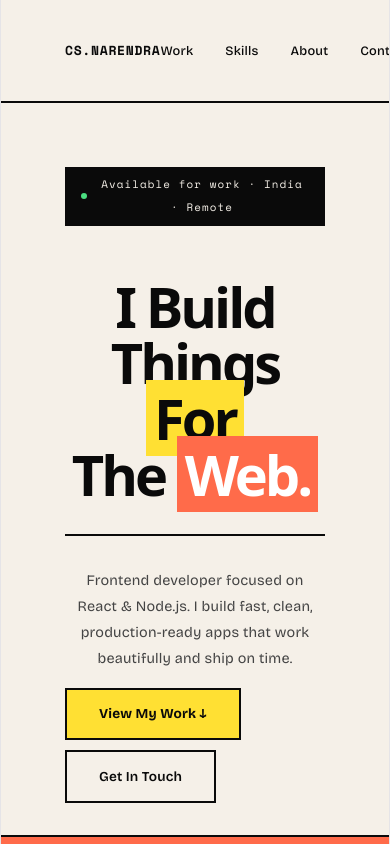
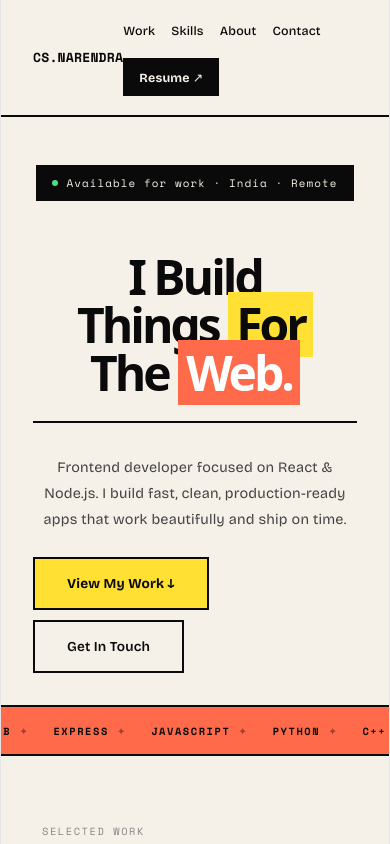
Before and after one commit to Friday369/my-portfolio, a React (Vite) app: page / in a window 390 px wide. Built offline with nearby package versions, Linux system fonts and the light colour scheme.

Commit message:
fixed full width mobile responsive

```diff
--- a/src/components/About.jsx
+++ b/src/components/About.jsx
@@ -27,13 +27,13 @@ export default function About() {
 }
 
 const s = {
-  section: { margin: '0 auto', padding: '5rem 4rem', display: 'grid', gridTemplateColumns: '1fr 1fr', gap: '4rem', alignItems: 'start' },
+  section: { width: '100%', padding: '4rem 2rem', display: 'grid', gridTemplateColumns: '1fr 1fr', gap: '3rem', alignItems: 'start' },
   left: {},
-  title: { fontSize: '2.5rem', fontWeight: 800, color: '#0a0a0a', letterSpacing: '-1.5px', lineHeight: 1.05, marginBottom: '1.2rem' },
+  title: { fontSize: 'clamp(1.8rem, 5vw, 2.5rem)', fontWeight: 800, color: '#0a0a0a', letterSpacing: '-1px', lineHeight: 1.1, marginBottom: '1.2rem' },
   highlight: { background: '#ff6b4a', color: '#fff', padding: '0 6px' },
   text: { fontSize: '0.85rem', color: '#555', lineHeight: 2 },
-  facts: { display: 'flex', flexDirection: 'column', gap: 0, border: '2px solid #0a0a0a' },
-  fact: { display: 'flex', justifyContent: 'space-between', alignItems: 'center', padding: '1rem 1.2rem', borderBottom: '2px solid #0a0a0a' },
-  factLabel: { fontFamily: "'Space Mono', monospace", fontSize: '0.62rem', letterSpacing: '0.1em', textTransform: 'uppercase', opacity: 0.6 },
+  facts: { display: 'flex', flexDirection: 'column', border: '2px solid #0a0a0a' },
+  fact: { display: 'flex', justifyContent: 'space-between', alignItems: 'center', padding: '0.9rem 1rem', borderBottom: '2px solid #0a0a0a', flexWrap: 'wrap', gap: '0.5rem' },
+  factLabel: { fontFamily: "'Space Mono', monospace", fontSize: '0.6rem', letterSpacing: '0.1em', textTransform: 'uppercase', opacity: 0.6 },
   factVal: { fontSize: '0.82rem', fontWeight: 600 },
 }
--- a/src/components/Contact.jsx
+++ b/src/components/Contact.jsx
@@ -10,7 +10,6 @@ export default function Contact() {
 
   return (
     <section id="contact" style={s.section}>
-      <div style={s.inner}>
       <h2 style={s.title}>Let's Work<br />Together.</h2>
       <p style={s.sub}>// Open to internships, junior roles & freelance work</p>
       <div style={s.grid}>
@@ -41,23 +40,21 @@ export default function Contact() {
           ))}
         </div>
       </div>
-      </div>
     </section>
   )
 }
 
 const s = {
-  section: { background: '#ffe033', borderTop: '2px solid #0a0a0a', padding: '5rem 4rem' },
-  inner: { margin: '0 auto' },
-  title: { fontSize: 'clamp(3rem, 8vw, 6rem)', fontWeight: 800, color: '#0a0a0a', letterSpacing: '-3px', lineHeight: 0.95, marginBottom: '0.8rem' },
-  sub: { fontFamily: "'Space Mono', monospace", fontSize: '0.72rem', color: '#555', marginBottom: '3rem', letterSpacing: '0.05em' },
-  grid: { display: 'grid', gridTemplateColumns: '1fr 1fr', gap: '3rem' },
-  input: { width: '100%', background: '#fff', border: '2px solid #0a0a0a', color: '#0a0a0a', fontFamily: "'Bricolage Grotesque', sans-serif", fontSize: '0.88rem', padding: '0.8rem 1rem', outline: 'none', marginBottom: '10px', boxSizing: 'border-box' },
-  textarea: { resize: 'none', minHeight: '100px', display: 'block' },
-  btn: { width: '100%', background: '#0a0a0a', color: '#ffe033', border: 'none', padding: '0.9rem 2rem', fontSize: '0.85rem', fontFamily: "'Bricolage Grotesque', sans-serif", fontWeight: 700, cursor: 'pointer', marginTop: '6px' },
-  success: { color: '#166534', background: '#f0fdf4', border: '1px solid #bbf7d0', padding: '1rem', borderRadius: '4px', fontSize: '0.9rem' },
+  section: { background: '#ffe033', borderTop: '2px solid #0a0a0a', padding: '4rem 2rem', width: '100%' },
+  title: { fontSize: 'clamp(2.5rem, 8vw, 6rem)', fontWeight: 800, color: '#0a0a0a', letterSpacing: '-3px', lineHeight: 0.95, marginBottom: '0.8rem' },
+  sub: { fontFamily: "'Space Mono', monospace", fontSize: '0.72rem', color: '#555', marginBottom: '2.5rem', letterSpacing: '0.05em' },
+  grid: { display: 'grid', gridTemplateColumns: '1fr 1fr', gap: '2rem' },
+  input: { width: '100%', background: '#fff', border: '2px solid #0a0a0a', color: '#0a0a0a', fontSize: '0.88rem', padding: '0.8rem 1rem', outline: 'none', marginBottom: '10px', boxSizing: 'border-box', display: 'block' },
+  textarea: { resize: 'none', minHeight: '100px' },
+  btn: { width: '100%', background: '#0a0a0a', color: '#ffe033', border: 'none', padding: '0.9rem 2rem', fontSize: '0.85rem', fontWeight: 700, cursor: 'pointer', marginTop: '6px' },
+  success: { color: '#166534', background: '#f0fdf4', border: '1px solid #bbf7d0', padding: '1rem', fontSize: '0.9rem' },
   info: { display: 'flex', flexDirection: 'column' },
-  infoRow: { display: 'flex', justifyContent: 'space-between', alignItems: 'center', padding: '1rem 0', borderBottom: '2px solid rgba(0,0,0,0.1)' },
+  infoRow: { display: 'flex', justifyContent: 'space-between', alignItems: 'center', padding: '0.9rem 0', borderBottom: '2px solid rgba(0,0,0,0.1)', flexWrap: 'wrap', gap: '0.5rem' },
   infoLabel: { fontFamily: "'Space Mono', monospace", fontSize: '0.6rem', color: '#888', letterSpacing: '0.15em', textTransform: 'uppercase' },
   infoVal: { fontSize: '0.82rem', color: '#0a0a0a', fontWeight: 600 },
 }
--- a/src/components/Hero.jsx
+++ b/src/components/Hero.jsx
@@ -22,15 +22,15 @@ export default function Hero() {
 }
 
 const s = {
-  hero: { padding: '4rem 4rem 0', margin: '0 auto' },
+  hero: { padding: '3rem 2rem 0', width: '100%' },
   tag: { display: 'inline-flex', alignItems: 'center', gap: '8px', background: '#0a0a0a', color: '#f5f0e8', fontFamily: "'Space Mono', monospace", fontSize: '0.68rem', padding: '0.4rem 1rem', marginBottom: '2rem', letterSpacing: '0.1em' },
   dot: { width: '6px', height: '6px', borderRadius: '50%', background: '#4ade80', display: 'inline-block', flexShrink: 0 },
-  title: { fontSize: 'clamp(3.5rem, 9vw, 7rem)', fontWeight: 800, lineHeight: 1.0, letterSpacing: '-3px', color: '#0a0a0a', marginBottom: '1rem' },
+  title: { fontSize: 'clamp(3rem, 12vw, 9rem)', fontWeight: 800, lineHeight: 1.0, letterSpacing: '-3px', color: '#0a0a0a', marginBottom: '1rem' },
   yellow: { background: '#ffe033', padding: '0 8px' },
   coral: { background: '#ff6b4a', color: '#fff', padding: '0 8px' },
-  bottom: { display: 'flex', justifyContent: 'space-between', alignItems: 'flex-end', padding: '2rem 0', borderTop: '2px solid #0a0a0a', marginTop: '2rem', flexWrap: 'wrap', gap: '1rem' },
-  desc: { fontSize: '0.9rem', color: '#444', lineHeight: 1.8, maxWidth: '380px', fontWeight: 400 },
+  bottom: { display: 'flex', flexDirection: 'column', gap: '1.5rem', padding: '2rem 0', borderTop: '2px solid #0a0a0a', marginTop: '1.5rem' },
+  desc: { fontSize: '0.9rem', color: '#444', lineHeight: 1.8, fontWeight: 400 },
   btns: { display: 'flex', gap: '10px', flexWrap: 'wrap' },
-  btnA: { background: '#ffe033', color: '#0a0a0a', border: '2px solid #0a0a0a', padding: '0.8rem 2rem', fontSize: '0.85rem', fontFamily: "'Bricolage Grotesque', sans-serif", fontWeight: 700, cursor: 'pointer', textDecoration: 'none' },
-  btnB: { background: 'transparent', color: '#0a0a0a', border: '2px solid #0a0a0a', padding: '0.8rem 2rem', fontSize: '0.85rem', fontFamily: "'Bricolage Grotesque', sans-serif", fontWeight: 600, cursor: 'pointer', textDecoration: 'none' },
+  btnA: { background: '#ffe033', color: '#0a0a0a', border: '2px solid #0a0a0a', padding: '0.8rem 2rem', fontSize: '0.85rem', fontWeight: 700, cursor: 'pointer', textDecoration: 'none', display: 'inline-block' },
+  btnB: { background: 'transparent', color: '#0a0a0a', border: '2px solid #0a0a0a', padding: '0.8rem 2rem', fontSize: '0.85rem', fontWeight: 600, cursor: 'pointer', textDecoration: 'none', display: 'inline-block' },
 }
--- a/src/components/Navbar.jsx
+++ b/src/components/Navbar.jsx
@@ -14,9 +14,9 @@ export default function Navbar() {
 }
 
 const s = {
-  nav: { display: 'flex', justifyContent: 'space-between', alignItems: 'center', padding: '1.2rem 4rem', background: 'rgba(245,240,232,0.97)', borderBottom: '2px solid #0a0a0a', position: 'sticky', top: 0, zIndex: 100, backdropFilter: 'blur(10px)', width: '100%', boxSizing: 'border-box' },
-  logo: { fontFamily: "'Space Mono', monospace", fontSize: '0.82rem', fontWeight: 700, color: '#0a0a0a', letterSpacing: '0.05em' },
-  links: { display: 'flex', gap: '2rem', alignItems: 'center' },
-  link: { fontSize: '0.8rem', color: '#0a0a0a', textDecoration: 'none', fontWeight: 500 },
-  btn: { background: '#0a0a0a', color: '#f5f0e8', border: 'none', padding: '0.5rem 1.4rem', fontSize: '0.8rem', fontFamily: "'Bricolage Grotesque', sans-serif", fontWeight: 700, cursor: 'pointer', textDecoration: 'none' },
+  nav: { display: 'flex', justifyContent: 'space-between', alignItems: 'center', padding: '1.2rem 2rem', background: 'rgba(245,240,232,0.97)', borderBottom: '2px solid #0a0a0a', position: 'sticky', top: 0, zIndex: 100, backdropFilter: 'blur(10px)', width: '100%' },
+  logo: { fontFamily: "'Space Mono', monospace", fontSize: '0.82rem', fontWeight: 700, color: '#0a0a0a' },
+  links: { display: 'flex', gap: '1rem', alignItems: 'center', flexWrap: 'wrap' },
+  link: { fontSize: '0.78rem', color: '#0a0a0a', textDecoration: 'none', fontWeight: 500 },
+  btn: { background: '#0a0a0a', color: '#f5f0e8', padding: '0.45rem 1rem', fontSize: '0.78rem', fontWeight: 700, cursor: 'pointer', textDecoration: 'none' },
 }
--- a/src/components/Projects.jsx
+++ b/src/components/Projects.jsx
@@ -39,12 +39,16 @@ export default function Projects() {
             <div style={s.stack}>
               {p.stack.map(t => <span key={t} style={s.tag}>{t}</span>)}
             </div>
+            <div style={s.mobileLinks}>
+              <a href={p.live} target="_blank" rel="noreferrer" style={s.linkMain}>Live ↗</a>
+              <a href={p.github} target="_blank" rel="noreferrer" style={s.linkSec}>GitHub ↗</a>
+            </div>
           </div>
           <div style={{ ...s.side, background: p.color }}>
             <span style={s.year}>{p.year}</span>
             <div style={s.links}>
               <a href={p.live} target="_blank" rel="noreferrer" style={s.linkMain}>Live ↗</a>
-              <a href={p.github} target="_blank" rel="noreferrer" style={s.link}>GitHub ↗</a>
+              <a href={p.github} target="_blank" rel="noreferrer" style={s.linkSec}>GitHub ↗</a>
             </div>
           </div>
         </div>
@@ -54,23 +58,24 @@ export default function Projects() {
 }
 
 const s = {
-  section: { margin: '0 auto', padding: '5rem 4rem' },
-  header: { display: 'flex', justifyContent: 'space-between', alignItems: 'flex-end', marginBottom: '2.5rem', paddingBottom: '1rem', borderBottom: '2px solid #0a0a0a' },
+  section: { width: '100%', padding: '4rem 2rem' },
+  header: { display: 'flex', justifyContent: 'space-between', alignItems: 'flex-end', marginBottom: '2rem', paddingBottom: '1rem', borderBottom: '2px solid #0a0a0a' },
   label: { fontFamily: "'Space Mono', monospace", fontSize: '0.65rem', color: '#888', letterSpacing: '0.15em', textTransform: 'uppercase', marginBottom: '0.4rem' },
   title: { fontSize: '2rem', fontWeight: 800, color: '#0a0a0a', letterSpacing: '-1px' },
-  bigNum: { fontSize: '3.5rem', fontWeight: 800, color: '#e8e3db', letterSpacing: '-2px' },
-  project: { border: '2px solid #0a0a0a', marginBottom: '12px', display: 'grid', gridTemplateColumns: '1fr auto' },
-  body: { padding: '2rem' },
-  top: { display: 'flex', alignItems: 'center', gap: '12px', marginBottom: '0.8rem' },
+  bigNum: { fontSize: '3rem', fontWeight: 800, color: '#e8e3db', letterSpacing: '-2px' },
+  project: { border: '2px solid #0a0a0a', marginBottom: '12px', display: 'flex', flexWrap: 'wrap' },
+  body: { padding: '1.5rem', flex: 1, minWidth: 0 },
+  top: { display: 'flex', alignItems: 'center', gap: '10px', marginBottom: '0.8rem', flexWrap: 'wrap' },
   idx: { fontFamily: "'Space Mono', monospace", fontSize: '0.65rem', color: '#888' },
-  name: { fontSize: '1.5rem', fontWeight: 800, color: '#0a0a0a', letterSpacing: '-0.5px' },
+  name: { fontSize: '1.3rem', fontWeight: 800, color: '#0a0a0a', letterSpacing: '-0.5px' },
   badge: { fontFamily: "'Space Mono', monospace", fontSize: '0.6rem', background: '#4ade80', color: '#0a0a0a', padding: '0.2rem 0.6rem', fontWeight: 700, border: '1px solid #0a0a0a' },
-  desc: { fontSize: '0.83rem', color: '#555', lineHeight: 1.8, marginBottom: '1rem', maxWidth: '540px' },
-  stack: { display: 'flex', flexWrap: 'wrap', gap: '6px' },
+  desc: { fontSize: '0.83rem', color: '#555', lineHeight: 1.8, marginBottom: '1rem' },
+  stack: { display: 'flex', flexWrap: 'wrap', gap: '6px', marginBottom: '1rem' },
   tag: { fontFamily: "'Space Mono', monospace", fontSize: '0.62rem', color: '#0a0a0a', border: '1px solid #0a0a0a', padding: '0.2rem 0.6rem', background: '#f5f0e8' },
-  side: { borderLeft: '2px solid #0a0a0a', padding: '2rem 1.5rem', display: 'flex', flexDirection: 'column', justifyContent: 'space-between', alignItems: 'flex-end', minWidth: '120px' },
+  mobileLinks: { display: 'flex', gap: '1rem' },
+  side: { borderLeft: '2px solid #0a0a0a', padding: '1.5rem', display: 'flex', flexDirection: 'column', justifyContent: 'space-between', alignItems: 'flex-end', minWidth: '100px' },
   year: { fontFamily: "'Space Mono', monospace", fontSize: '0.65rem', color: '#0a0a0a', opacity: 0.5 },
   links: { display: 'flex', flexDirection: 'column', gap: '8px', alignItems: 'flex-end' },
   linkMain: { fontFamily: "'Space Mono', monospace", fontSize: '0.65rem', color: '#0a0a0a', textDecoration: 'none', fontWeight: 700 },
-  link: { fontFamily: "'Space Mono', monospace", fontSize: '0.65rem', color: '#0a0a0a', textDecoration: 'none', opacity: 0.5 },
+  linkSec: { fontFamily: "'Space Mono', monospace", fontSize: '0.65rem', color: '#0a0a0a', textDecoration: 'none', opacity: 0.5 },
 }
--- a/src/components/Skills.jsx
+++ b/src/components/Skills.jsx
@@ -33,25 +33,26 @@ function SkillCol({ title, items }) {
 export default function Skills() {
   return (
     <section id="skills" style={s.section}>
-      <div style={s.inner}>
+      <div style={s.titleRow}>
         <div style={s.title}>Skills & Tools</div>
-        <div style={s.grid}>
-          <SkillCol title="Technical" items={technical} />
-          <SkillCol title="Languages" items={languages} />
-          <SkillCol title="Soft Skills" items={soft} />
-        </div>
+      </div>
+      <div style={s.grid}>
+        <SkillCol title="Technical" items={technical} />
+        <SkillCol title="Languages" items={languages} />
+        <SkillCol title="Soft Skills" items={soft} />
       </div>
     </section>
   )
 }
 
 const s = {
-  section: { background: '#4361ee', borderTop: '2px solid #0a0a0a', borderBottom: '2px solid #0a0a0a', padding: '5rem 4rem' },
-  title: { fontSize: '2rem', fontWeight: 800, color: '#fff', letterSpacing: '-1px', marginBottom: '2.5rem' },
-  grid: { display: 'grid', gridTemplateColumns: '1fr 1fr 1fr', gap: '1px', background: '#fff' },
-  col: { background: '#4361ee', padding: '2rem' },
-  colTitle: { fontFamily: "'Space Mono', monospace", fontSize: '0.62rem', color: 'rgba(255,255,255,0.5)', letterSpacing: '0.15em', textTransform: 'uppercase', marginBottom: '1.5rem', paddingBottom: '0.8rem', borderBottom: '1px solid rgba(255,255,255,0.15)' },
-  row: { display: 'flex', justifyContent: 'space-between', alignItems: 'center', padding: '0.55rem 0', borderBottom: '1px solid rgba(255,255,255,0.05)' },
-  name: { fontSize: '0.85rem', color: 'rgba(255,255,255,0.7)', fontWeight: 500 },
-  dot: { width: '6px', height: '6px', borderRadius: '50%' },
+  section: { background: '#4361ee', borderTop: '2px solid #0a0a0a', borderBottom: '2px solid #0a0a0a', padding: '4rem 2rem', width: '100%' },
+  titleRow: { marginBottom: '2rem' },
+  title: { fontSize: '2rem', fontWeight: 800, color: '#fff', letterSpacing: '-1px' },
+  grid: { display: 'grid', gridTemplateColumns: 'repeat(3, 1fr)', gap: '1px', background: '#fff' },
+  col: { background: '#4361ee', padding: '1.5rem' },
+  colTitle: { fontFamily: "'Space Mono', monospace", fontSize: '0.62rem', color: 'rgba(255,255,255,0.5)', letterSpacing: '0.15em', textTransform: 'uppercase', marginBottom: '1.2rem', paddingBottom: '0.8rem', borderBottom: '1px solid rgba(255,255,255,0.15)' },
+  row: { display: 'flex', justifyContent: 'space-between', alignItems: 'center', padding: '0.5rem 0', borderBottom: '1px solid rgba(255,255,255,0.05)' },
+  name: { fontSize: '0.82rem', color: 'rgba(255,255,255,0.7)', fontWeight: 500 },
+  dot: { width: '6px', height: '6px', borderRadius: '50%', flexShrink: 0 },
 }
--- a/src/components/Ticker.jsx
+++ b/src/components/Ticker.jsx
@@ -4,24 +4,18 @@ export default function Ticker() {
   const items = [...stack, ...stack]
   return (
     <div style={s.wrap}>
+      <style>{`@keyframes tick { from { transform: translateX(0); } to { transform: translateX(-50%); } }`}</style>
       <div style={s.inner}>
         {items.map((item, i) => (
-          <span key={i} style={s.item}>
-            {item} {i % 1 === 0 && <span style={s.dot}>✦</span>}
-          </span>
+          <span key={i} style={s.item}>{item} <span style={{ opacity: 0.4 }}>✦</span></span>
         ))}
       </div>
-      <style>{`
-        @keyframes tick { from { transform: translateX(0); } to { transform: translateX(-50%); } }
-        .ticker-inner { animation: tick 25s linear infinite; }
-      `}</style>
     </div>
   )
 }
 
 const s = {
-  wrap: { borderTop: '2px solid #0a0a0a', borderBottom: '2px solid #0a0a0a', padding: '0.7rem 0', overflow: 'hidden', whiteSpace: 'nowrap', background: '#ff6b4a' },
+  wrap: { borderTop: '2px solid #0a0a0a', borderBottom: '2px solid #0a0a0a', padding: '0.7rem 0', overflow: 'hidden', whiteSpace: 'nowrap', background: '#ff6b4a', width: '100%' },
   inner: { display: 'inline-flex', gap: '1.5rem', fontFamily: "'Space Mono', monospace", fontSize: '0.65rem', color: '#0a0a0a', letterSpacing: '0.15em', fontWeight: 700, animation: 'tick 25s linear infinite' },
   item: { display: 'inline-flex', alignItems: 'center', gap: '8px' },
-  dot: { opacity: 0.5 },
 }
--- a/src/index.css
+++ b/src/index.css
@@ -110,6 +110,6 @@ code {
   background: var(--code-bg);
 }
 * { box-sizing: border-box; margin: 0; padding: 0; }
-body { font-family: 'Bricolage Grotesque', sans-serif; background: #f5f0e8; overflow-x: hidden; width: 100%; }
+html, body { overflow-x: hidden; width: 100%; }
+body { font-family: 'Bricolage Grotesque', sans-serif; background: #f5f0e8; }
 input, select, textarea, button { font-family: 'Bricolage Grotesque', sans-serif; }
-html { overflow-x: hidden; }
```
Lines whose indentation alone changed are shown as unchanged.
